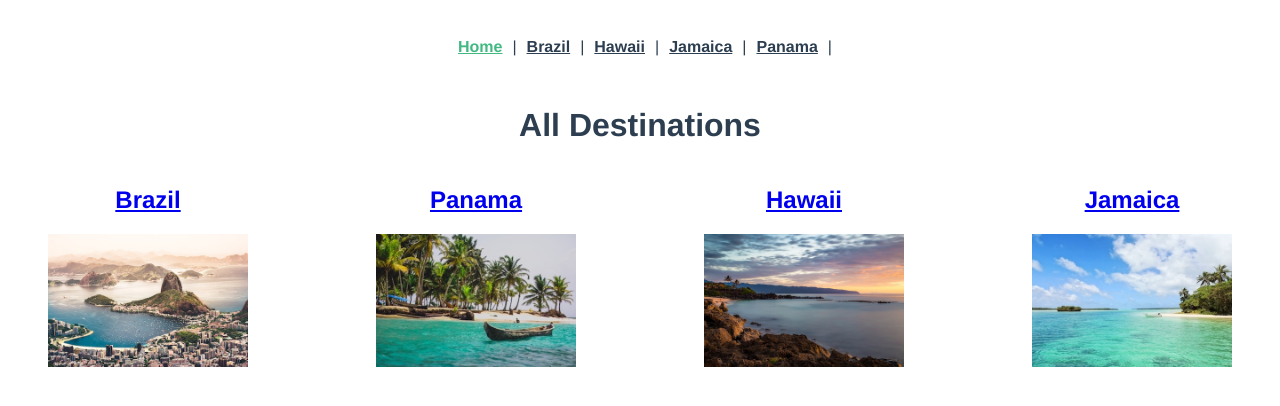
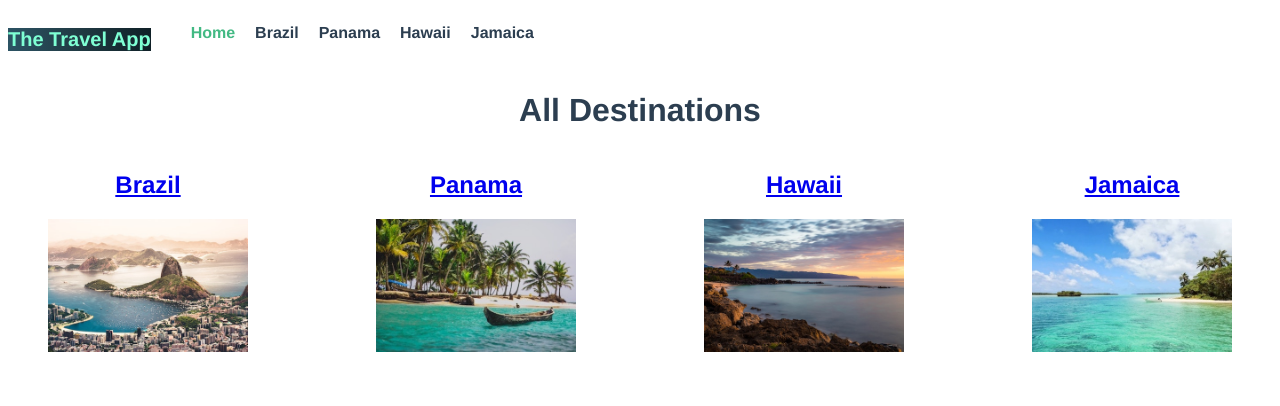
Before and after one commit to cadetCoder/travel-app-vue, a Vue app: page /#/ in a window 1280 px wide. Shown: the top 406 px of the page. Built offline with nearby package versions, Linux system fonts and the light colour scheme.

Commit message:
refractored, destinations deleted

```diff
--- a/src/App.vue
+++ b/src/App.vue
@@ -1,7 +1,7 @@
 <template>
   <div id="app">
     <TheNavigation />
-    <router-view />
+    <router-view :key="$route.path" />
   </div>
 </template>
 <script>
--- a/src/components/TheNavigation.vue
+++ b/src/components/TheNavigation.vue
@@ -1,27 +1,80 @@
 <template>
   <nav id="nav">
-    <router-link to="/">Home</router-link> |
-    <router-link to="/brazil">Brazil</router-link> |
-    <router-link to="/hawaii">Hawaii</router-link> |
-    <router-link to="/jamaica">Jamaica</router-link> |
-    <router-link to="/panama">Panama</router-link> |
+    <p class="logo">The Travel App</p>
+    <ul class="nav-links">
+      <li class="links">
+        <router-link to="/"> Home </router-link>
+      </li>
+      <li
+        v-for="destination in destinations"
+        :key="destination.name"
+        class="links"
+      >
+        <router-link
+          :to="{ name: 'DestinationDetails', params: { id: destination.id } }"
+          >{{ destination.name }}</router-link
+        >
+      </li>
+    </ul>
   </nav>
 </template>
+<script>
+import store from "@/store";
+
+export default {
+  data() {
+    return {
+      destinationId: this.$route.params.id,
+      destinations: store.destinations,
+    };
+  },
+};
+</script>
 
 <style scoped>
 #nav {
   display: flex;
-  justify-content: center;
-  padding: 30px;
 }
 
 #nav a {
+  color: #2c3e50;
+  text-decoration: none;
   font-weight: bold;
-  color: #2c3e50;
-  padding: 0 10px;
 }
 
 #nav a.active-class {
   color: #42b983;
 }
+
+.nav-links {
+  display: flex;
+}
+
+.links {
+  padding-right: 20px;
+  list-style: none;
+}
+
+.links:hover {
+  text-decoration: underline;
+}
+
+.logo {
+  font-size: 20px;
+  color: aquamarine;
+  font-weight: bold;
+  background: #0f2027; /* fallback for old browsers */
+  background: -webkit-linear-gradient(
+    to right,
+    #2c5364,
+    #203a43,
+    #0f2027
+  ); /* Chrome 10-25, Safari 5.1-6 */
+  background: linear-gradient(
+    to right,
+    #2c5364,
+    #203a43,
+    #0f2027
+  ); /* W3C, IE 10+/ Edge, Firefox 16+, Chrome 26+, Opera 12+, Safari 7+ */
+}
 </style>
--- a/src/router.js
+++ b/src/router.js
@@ -13,27 +13,6 @@
       component: Home,
     },
     {
-      path: "/brazil",
-      name: "brazil",
-      component: () => import(/* webpackChunkName: "Brazil"*/ "./views/Brazil"),
-    },
-    {
-      path: "/hawaii",
-      name: "hawaii",
-      component: () => import(/* webpackChunkName: "Hawaii"*/ "./views/Hawaii"),
-    },
-    {
-      path: "/jamaica",
-      name: "jamaica",
-      component: () =>
-        import(/* webpackChunkName: "Jamaica"*/ "./views/Jamaica"),
-    },
-    {
-      path: "/panama",
-      name: "panama",
-      component: () => import(/* webpackChunkName: "Panama"*/ "./views/Panama"),
-    },
-    {
       path: "/details/:id",
       name: "DestinationDetails",
       component: () =>
--- a/src/views/About.vue
+++ /dev/null
@@ -1,5 +0,0 @@
-<template>
-  <div class="about">
-    <h1>This is an about page</h1>
-  </div>
-</template>
--- a/src/views/Brazil.vue
+++ /dev/null
@@ -1,11 +0,0 @@
-<template>
-  <div>
-    <h2>Brazil</h2>
-  </div>
-</template>
-
-<script>
-export default {};
-</script>
-
-<style></style>
--- a/src/views/Hawaii.vue
+++ /dev/null
@@ -1,11 +0,0 @@
-<template>
-  <div>
-    <h2>Hawaii</h2>
-  </div>
-</template>
-
-<script>
-export default {};
-</script>
-
-<style></style>
--- a/src/views/Jamaica.vue
+++ /dev/null
@@ -1,11 +0,0 @@
-<template>
-  <div>
-    <h2>Jamaica</h2>
-  </div>
-</template>
-
-<script>
-export default {};
-</script>
-
-<style></style>
--- a/src/views/Panama.vue
+++ /dev/null
@@ -1,11 +0,0 @@
-<template>
-  <div>
-    <h2>Panama</h2>
-  </div>
-</template>
-
-<script>
-export default {};
-</script>
-
-<style></style>
```
